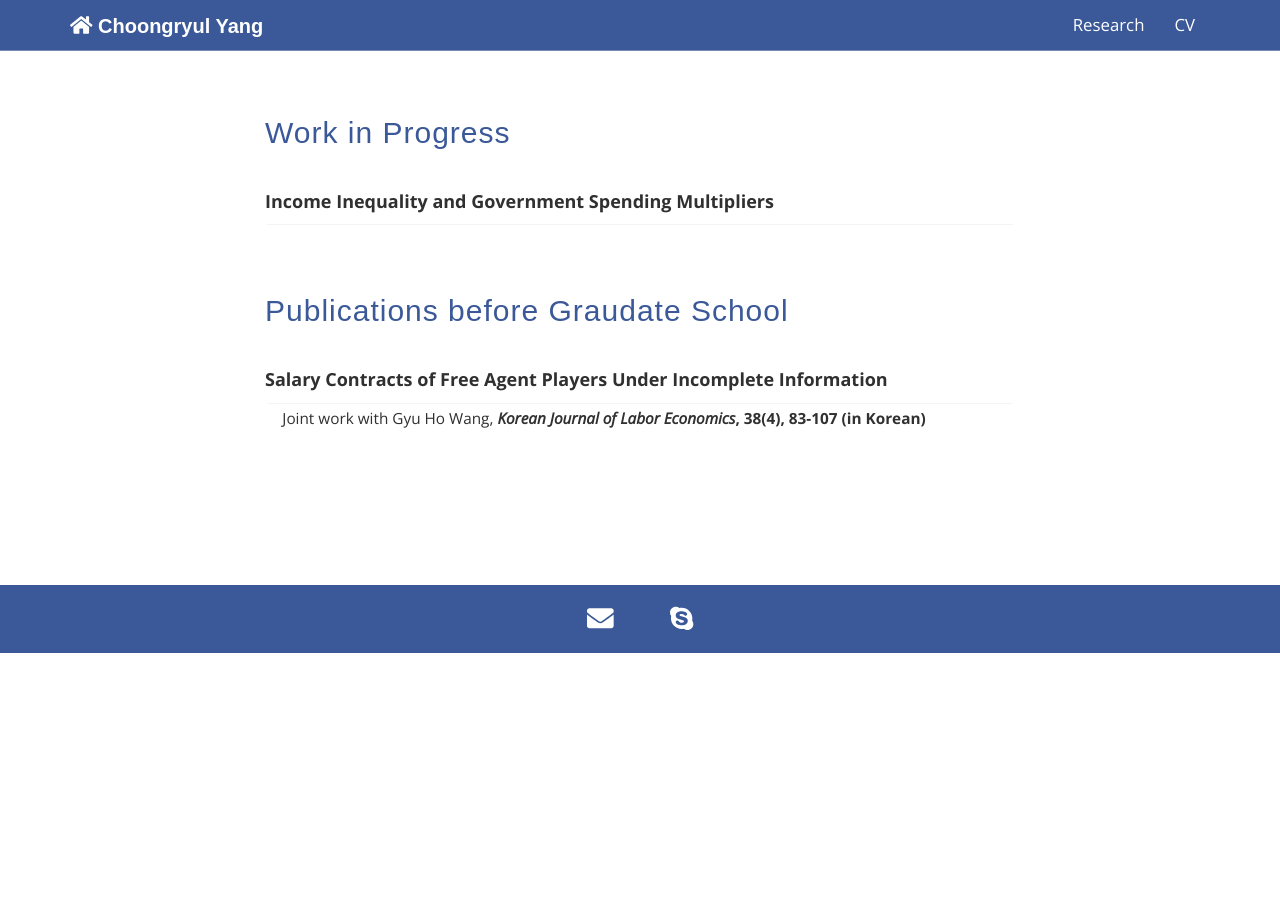
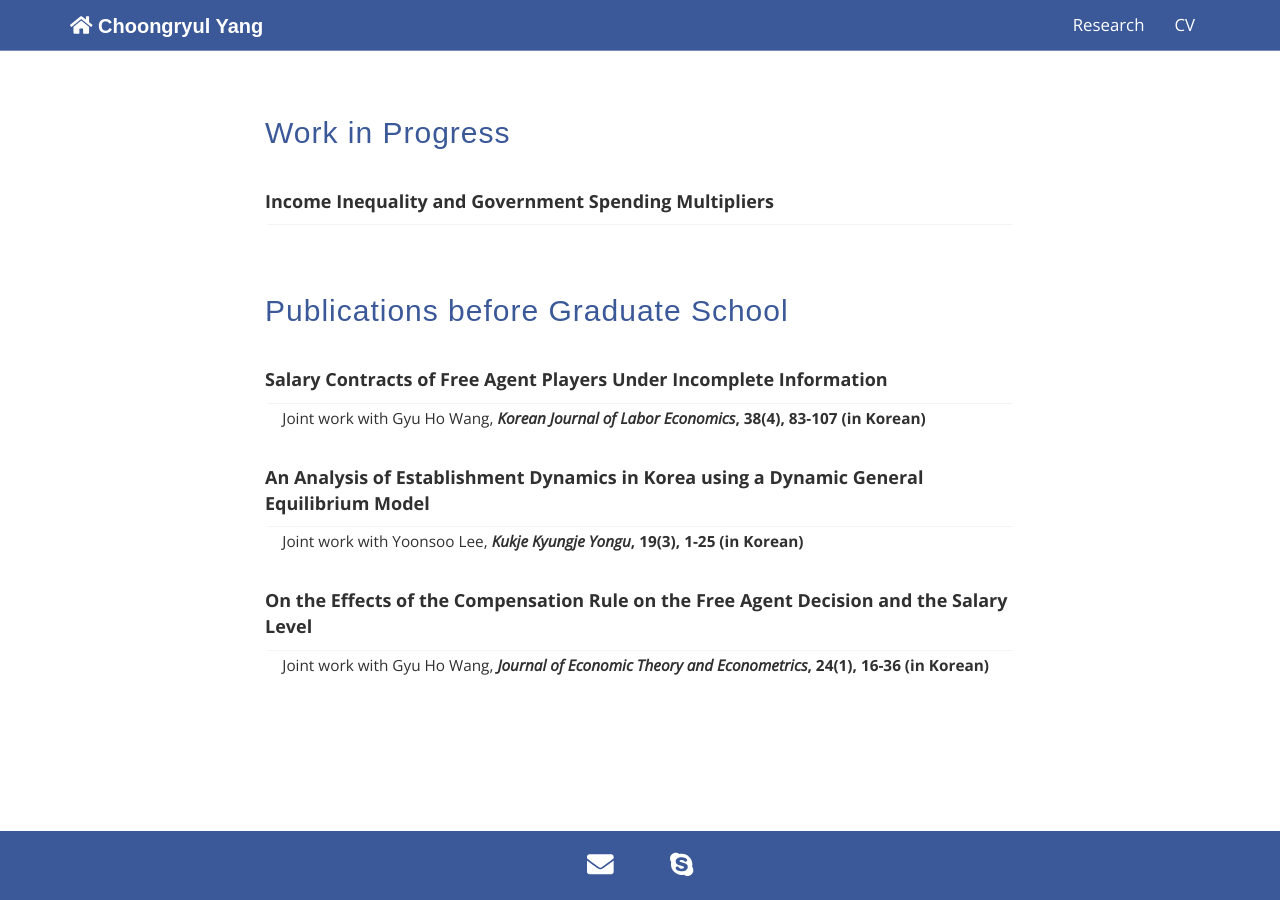
Before and after one commit to choongryulyang/choongryulyang.github.io, a Jekyll site: the page built from index.html, in a window 1280 px wide and 900 px high, scrolled down 2078 px. Built offline with Jekyll 4.4.1, drawn with Linux system fonts in a browser that asks for light colours; before the commit the page ends 2731 px from its top, so only the background shows below that.

Commit message:
Update index.html

```diff
--- a/index.html
+++ b/index.html
@@ -384,7 +384,7 @@ title: Choongryul Yang
 
 
 
-		<h2 style="margin-bottom:30px;margin-top:70px"><span >Publications before Graudate School</span></h2>
+		<h2 style="margin-bottom:30px;margin-top:70px"><span >Publications before Graduate School</span></h2>
 
 			<div class="panel-group" id="accordion" role="tablist" aria-multiselectable="true">
 
@@ -398,13 +398,64 @@ title: Choongryul Yang
 					</div>
 				</div>
 
-
 				<article>
 				<div class="panel-collapse collapse in" role="tabpanel" >
 					<div class="panel-body">
 						<div style="font-size: 11.5pt; text-align: left; color: #303030; margin-left: 0.8em"> Joint work with
 						<a class="author" target="_blank">Gyu Ho Wang, <b><i>Korean Journal of Labor Economics</i>, 38(4), 83-107 (in Korean)</b></a>
 
+						</div>
+					</div>
+				</div>
+				</article>
+
+			</div>
+
+
+
+			<div class="panel-group" id="accordion" role="tablist" aria-multiselectable="true">
+
+				<div class="panel panel-default">
+					<div class="panel-heading" role="tab" id="headingOne" style="background-color:white;">
+						<div class="panel_title">
+							<div style="font-size:13.5pt; text-align: left; color: #303030">
+							An Analysis of Establishment Dynamics in Korea using a Dynamic General Equilibrium Model
+							</div>
+						</div>
+					</div>
+				</div>
+
+				<article>
+				<div class="panel-collapse collapse in" role="tabpanel" >
+					<div class="panel-body">
+						<div style="font-size: 11.5pt; text-align: left; color: #303030; margin-left: 0.8em"> Joint work with
+						<a class="author" target="_blank">Yoonsoo Lee, <b><i>Kukje Kyungje Yongu</i>, 19(3), 1-25 (in Korean)</b></a>
+
+						</div>
+					</div>
+				</div>
+				</article>
+
+			</div>
+
+
+			<div class="panel-group" id="accordion" role="tablist" aria-multiselectable="true">
+
+				<div class="panel panel-default">
+					<div class="panel-heading" role="tab" id="headingOne" style="background-color:white;">
+						<div class="panel_title">
+							<div style="font-size:13.5pt; text-align: left; color: #303030">
+							On the Effects of the Compensation Rule on the Free Agent Decision and the Salary Level
+							</div>
+						</div>
+					</div>
+				</div>
+
+				<article>
+				<div class="panel-collapse collapse in" role="tabpanel" >
+					<div class="panel-body">
+						<div style="font-size: 11.5pt; text-align: left; color: #303030; margin-left: 0.8em"> Joint work with
+						<a class="author" target="_blank">Gyu Ho Wang, <b><i>Journal of Economic Theory and Econometrics</i>, 24(1), 16-36 (in Korean)</b></a>
 
 						</div>
 					</div>
```
